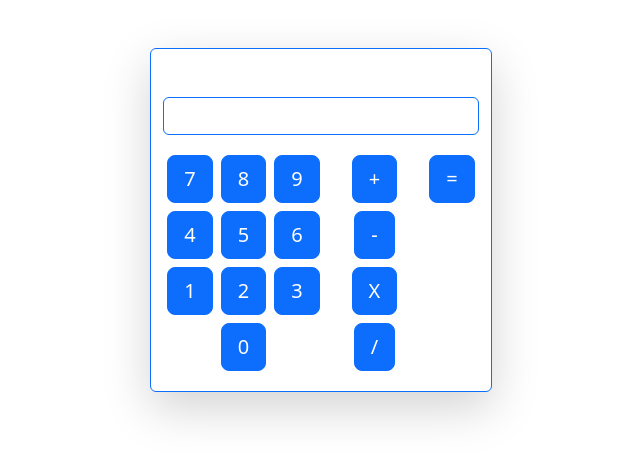
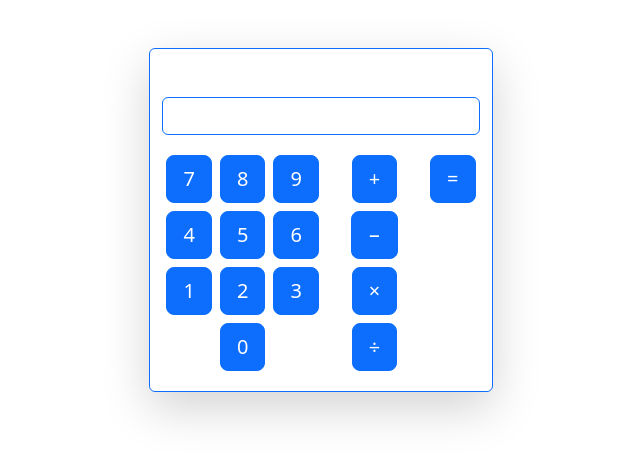
Before and after one commit to Rizz071/ReactCalc, a React (Create React App) app: page / in a window 1280 px wide. Shown: the top 460 px of the page, without its empty margins (319-959 px from the left). Built offline with nearby package versions, Linux system fonts and the light colour scheme.

Commit message:
Some UI cosmetic changes

```diff
--- a/src/components/BtnNum/BtnNum.js
+++ b/src/components/BtnNum/BtnNum.js
@@ -1,4 +1,5 @@
 import React from 'react';
+
 
 
 function BtnNum(props) {
--- a/src/components/MainCalcPad/MainCalcPad.js
+++ b/src/components/MainCalcPad/MainCalcPad.js
@@ -21,15 +21,15 @@ function MainCalcPad() {
                         <div className='col-auto mb-3'>
                             <NumPad />
                         </div>
-                        <div className='col-auto mb-3'>
-                            <BtnAction className="btn btn-outline-primary" sign='+' /><br />
-                            <BtnAction sign='-' /><br />
-                            <BtnAction sign='X' /><br />
-                            <BtnAction sign='/' /><br />
+                        <div className='col mb-3'>
+                            <BtnAction sign='&#43;' /><br />
+                            <BtnAction sign='&#8722;' /><br />
+                            <BtnAction sign='&#215;' /><br />
+                            <BtnAction sign='&#247;' /><br />
 
                         </div>
-                        <div className='col-auto mb-3'>
-                            <BtnAction sign='=' /><br />
+                        <div className='col mb-3'>
+                            <BtnAction sign='&#61;' /><br />
                         </div >
                     </div>
                 </div></div>
```
Also changed, not shown: src/index.css (line endings or trailing spaces).
